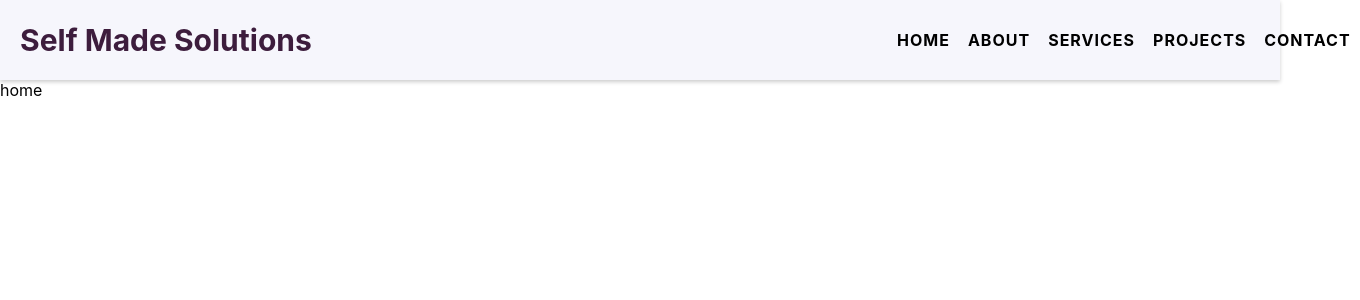
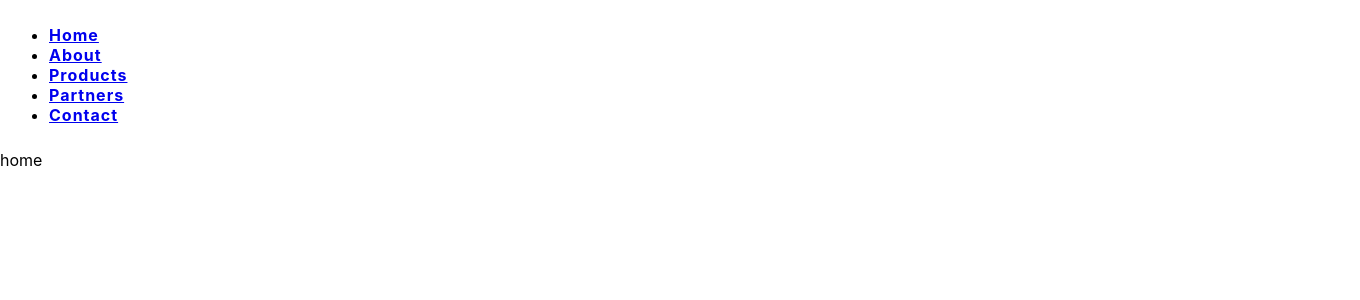
Before and after one commit to 123nol/self_made_solutions, a React (Create React App) app: page / in a window 1280 px wide. Shown: the top 300 px of the page, 1360 px wide, since content can reach past the window. Built offline with nearby package versions, Linux system fonts and the light colour scheme.

Commit message:
Update NavBar.jsx

```diff
--- a/src/components/NavBar.jsx
+++ b/src/components/NavBar.jsx
@@ -1,33 +1,29 @@
-import React from 'react'
-import {NavLink} from "react-router-dom";
-import { useState } from 'react';
-import {FaBars} from 'react-icons/fa';
+const Navbar = () => {
+  return (
+    <nav className="navbar">
+      <div className="container">
+        <div className="links">
+          <ul>
+            <li>
+              <a href="/">Home</a>
+            </li>
+            <li>
+              <a href="/about">About</a>
+            </li>
+            <li>
+              <a href="/products">Products</a>
+            </li>
+            <li>
+              <a href="/clients">Partners</a>
+            </li>
+            <li>
+              <a href="/contact">Contact</a>
+            </li>
+          </ul>
+        </div>
+      </div>
+    </nav>
+  );
+};
 
-
-
-
-const NavBar = () => {
-
-  const [clicked, setClick] = useState(false);
-
-
-  return (
-    <div className='bar'>
-        <div className='banner'>Self Made Solutions</div>
-        <nav id='nav' className={clicked ? "#nav active" : "#nav"}>
-          <NavLink to="/" className="links">HOME</NavLink>
-          <NavLink to="/about" className="links">ABOUT</NavLink>
-          <NavLink to="/contacts" className="links">SERVICES</NavLink>
-          <NavLink to="/contacts" className="links">PROJECTS</NavLink>
-          <NavLink to="/contacts" className="links">CONTACT</NavLink>
-
-        </nav>
-
-        <div className='burger' onClick={()=>{setClick(!clicked)}}>
-          <FaBars />
-        </div>
-    </div>
-  )
-}
-
-export default NavBar
+export default Navbar;
```
